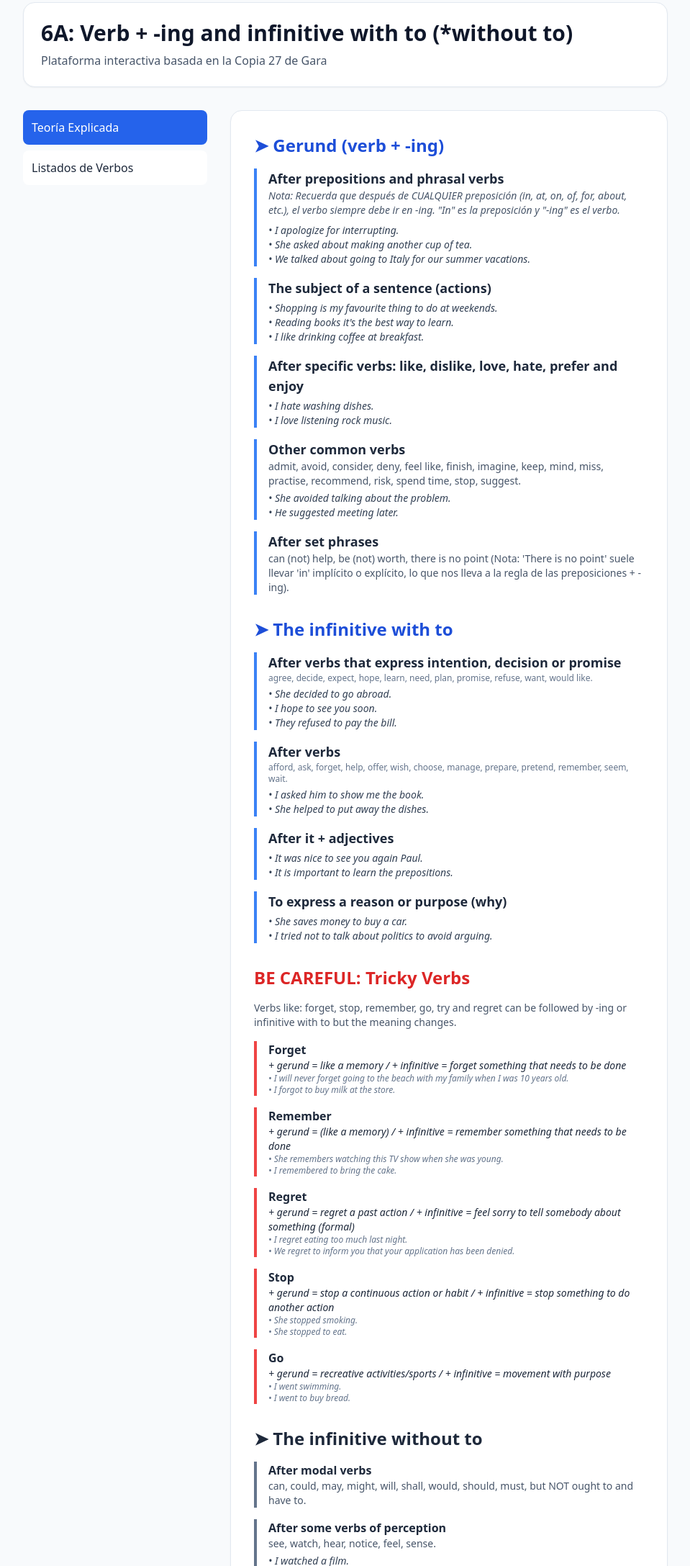
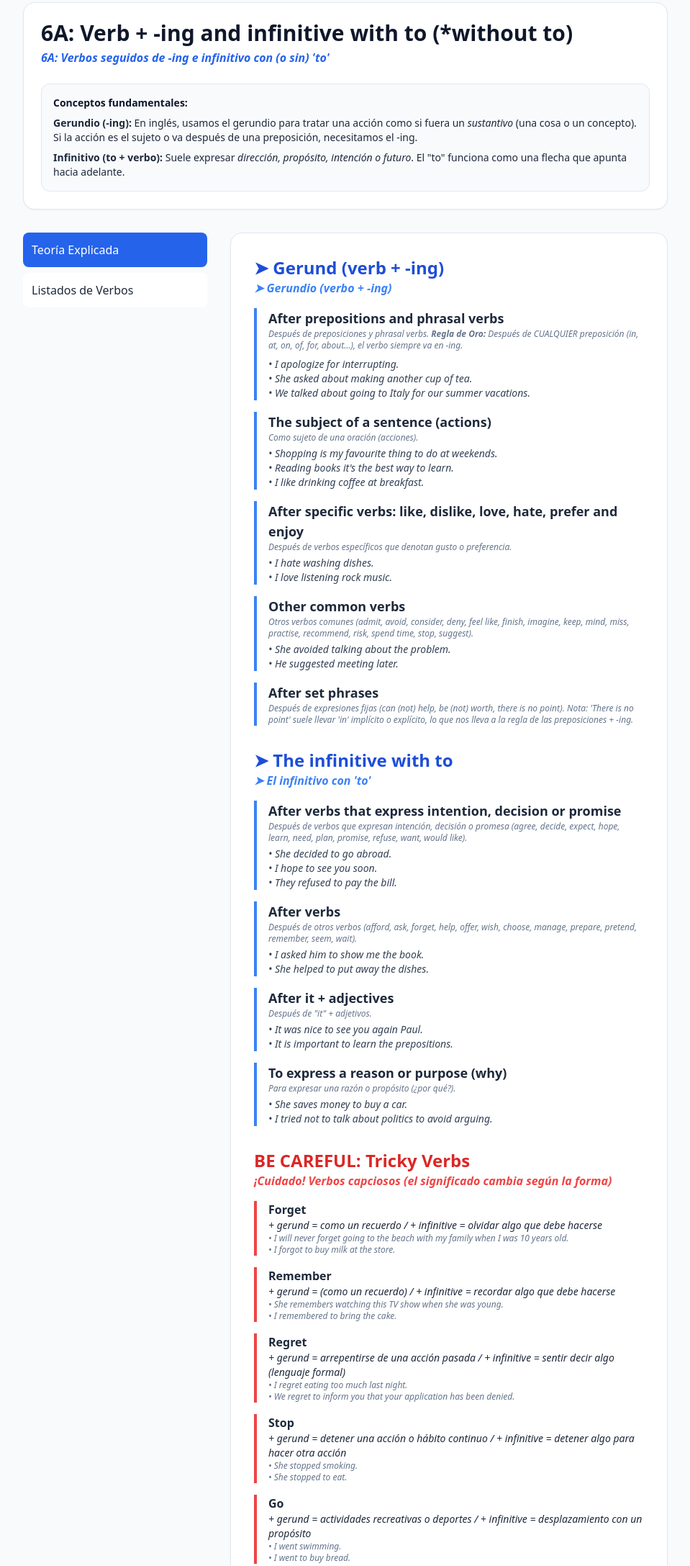
Before and after one commit to DavoLopez/Plataforma-gerundios-e-infinitivos-with-without-to, a plain HTML site: page index.html in a window 1280 px wide. Shown: the part 29-2204 px from the top of the page at 72% size, without its empty margins (160-1119 px from the left). Drawn offline with nearby package versions, Linux system fonts and the light colour scheme.

Commit message:
Add files via upload

```diff
--- a/index.html
+++ b/index.html
@@ -15,7 +15,13 @@
 
     <header class="max-w-4xl mx-auto mb-8 bg-white p-6 rounded-2xl shadow-sm border border-slate-200">
         <h1 class="text-3xl font-bold text-slate-900">6A: Verb + -ing and infinitive with to (*without to)</h1>
-        <p class="text-slate-600 mt-2">Plataforma interactiva basada en la Copia 27 de Gara</p>
+        <p class="text-blue-600 font-semibold italic mt-1">6A: Verbos seguidos de -ing e infinitivo con (o sin) 'to'</p>
+
+        <div class="mt-6 bg-slate-50 p-4 rounded-xl border border-slate-200 text-sm">
+            <h3 class="font-bold text-slate-900 mb-2">Conceptos fundamentales:</h3>
+            <p><strong>Gerundio (-ing):</strong> En inglés, usamos el gerundio para tratar una acción como si fuera un <em>sustantivo</em> (una cosa o un concepto). Si la acción es el sujeto o va después de una preposición, necesitamos el -ing.</p>
+            <p class="mt-2"><strong>Infinitivo (to + verbo):</strong> Suele expresar <em>dirección, propósito, intención o futuro</em>. El "to" funciona como una flecha que apunta hacia adelante.</p>
+        </div>
     </header>
 
     <div class="max-w-4xl mx-auto flex flex-col md:flex-row gap-8">
@@ -30,53 +36,59 @@
 
                 <!-- GERUND -->
                 <section>
-                    <h2 class="text-2xl font-bold text-blue-700 mb-4">➤ Gerund (verb + -ing)</h2>
+                    <h2 class="text-2xl font-bold text-blue-700">➤ Gerund (verb + -ing)</h2>
+                    <p class="text-blue-500 font-semibold mb-4 italic">➤ Gerundio (verbo + -ing)</p>
                     <div class="space-y-4">
                         <div class="border-l-4 border-blue-500 pl-4">
                             <h3 class="font-bold text-lg">After prepositions and phrasal verbs</h3>
-                            <p class="text-sm text-slate-600 italic">Nota: Recuerda que después de CUALQUIER preposición (in, at, on, of, for, about, etc.), el verbo siempre debe ir en -ing. "In" es la preposición y "-ing" es el verbo.</p>
+                            <p class="text-xs text-slate-500 italic">Después de preposiciones y phrasal verbs. <strong>Regla de Oro:</strong> Después de CUALQUIER preposición (in, at, on, of, for, about...), el verbo siempre va en -ing.</p>
                             <ul class="text-sm text-slate-700 mt-2 italic"><li>• I apologize for interrupting.</li><li>• She asked about making another cup of tea.</li><li>• We talked about going to Italy for our summer vacations.</li></ul>
                         </div>
                         <div class="border-l-4 border-blue-500 pl-4">
                             <h3 class="font-bold text-lg">The subject of a sentence (actions)</h3>
+                            <p class="text-xs text-slate-500 italic">Como sujeto de una oración (acciones).</p>
                             <ul class="text-sm text-slate-700 mt-1 italic"><li>• Shopping is my favourite thing to do at weekends.</li><li>• Reading books it's the best way to learn.</li><li>• I like drinking coffee at breakfast.</li></ul>
                         </div>
                         <div class="border-l-4 border-blue-500 pl-4">
                             <h3 class="font-bold text-lg">After specific verbs: like, dislike, love, hate, prefer and enjoy</h3>
+                            <p class="text-xs text-slate-500 italic">Después de verbos específicos que denotan gusto o preferencia.</p>
                             <ul class="text-sm text-slate-700 mt-1 italic"><li>• I hate washing dishes.</li><li>• I love listening rock music.</li></ul>
                         </div>
                         <div class="border-l-4 border-blue-500 pl-4">
                             <h3 class="font-bold text-lg">Other common verbs</h3>
-                            <p class="text-sm text-slate-600">admit, avoid, consider, deny, feel like, finish, imagine, keep, mind, miss, practise, recommend, risk, spend time, stop, suggest.</p>
+                            <p class="text-xs text-slate-500 italic">Otros verbos comunes (admit, avoid, consider, deny, feel like, finish, imagine, keep, mind, miss, practise, recommend, risk, spend time, stop, suggest).</p>
                             <ul class="text-sm text-slate-700 mt-1 italic"><li>• She avoided talking about the problem.</li><li>• He suggested meeting later.</li></ul>
                         </div>
                         <div class="border-l-4 border-blue-500 pl-4">
                             <h3 class="font-bold text-lg">After set phrases</h3>
-                            <p class="text-sm text-slate-600">can (not) help, be (not) worth, there is no point (Nota: 'There is no point' suele llevar 'in' implícito o explícito, lo que nos lleva a la regla de las preposiciones + -ing).</p>
+                            <p class="text-xs text-slate-500 italic">Después de expresiones fijas (can (not) help, be (not) worth, there is no point). <em>Nota: 'There is no point' suele llevar 'in' implícito o explícito, lo que nos lleva a la regla de las preposiciones + -ing.</em></p>
                         </div>
                     </div>
                 </section>
 
                 <!-- INFINITIVE WITH TO -->
                 <section>
-                    <h2 class="text-2xl font-bold text-blue-700 mb-4">➤ The infinitive with to</h2>
+                    <h2 class="text-2xl font-bold text-blue-700">➤ The infinitive with to</h2>
+                    <p class="text-blue-500 font-semibold mb-4 italic">➤ El infinitivo con 'to'</p>
                     <div class="space-y-4">
                         <div class="border-l-4 border-blue-500 pl-4">
                             <h3 class="font-bold text-lg">After verbs that express intention, decision or promise</h3>
-                            <p class="text-xs text-slate-500">agree, decide, expect, hope, learn, need, plan, promise, refuse, want, would like.</p>
+                            <p class="text-xs text-slate-500 italic">Después de verbos que expresan intención, decisión o promesa (agree, decide, expect, hope, learn, need, plan, promise, refuse, want, would like).</p>
                             <ul class="text-sm text-slate-700 mt-1 italic"><li>• She decided to go abroad.</li><li>• I hope to see you soon.</li><li>• They refused to pay the bill.</li></ul>
                         </div>
                         <div class="border-l-4 border-blue-500 pl-4">
                             <h3 class="font-bold text-lg">After verbs</h3>
-                            <p class="text-xs text-slate-500">afford, ask, forget, help, offer, wish, choose, manage, prepare, pretend, remember, seem, wait.</p>
+                            <p class="text-xs text-slate-500 italic">Después de otros verbos (afford, ask, forget, help, offer, wish, choose, manage, prepare, pretend, remember, seem, wait).</p>
                             <ul class="text-sm text-slate-700 mt-1 italic"><li>• I asked him to show me the book.</li><li>• She helped to put away the dishes.</li></ul>
                         </div>
                         <div class="border-l-4 border-blue-500 pl-4">
                             <h3 class="font-bold text-lg">After it + adjectives</h3>
+                            <p class="text-xs text-slate-500 italic">Después de "it" + adjetivos.</p>
                             <ul class="text-sm text-slate-700 mt-1 italic"><li>• It was nice to see you again Paul.</li><li>• It is important to learn the prepositions.</li></ul>
                         </div>
                         <div class="border-l-4 border-blue-500 pl-4">
                             <h3 class="font-bold text-lg">To express a reason or purpose (why)</h3>
+                            <p class="text-xs text-slate-500 italic">Para expresar una razón o propósito (¿por qué?).</p>
                             <ul class="text-sm text-slate-700 mt-1 italic"><li>• She saves money to buy a car.</li><li>• I tried not to talk about politics to avoid arguing.</li></ul>
                         </div>
                     </div>
@@ -84,20 +96,21 @@
 
                 <!-- TRICKY VERBS -->
                 <section>
-                    <h2 class="text-2xl font-bold text-red-600 mb-4">BE CAREFUL: Tricky Verbs</h2>
-                    <p class="text-sm text-slate-600 mb-4">Verbs like: forget, stop, remember, go, try and regret can be followed by -ing or infinitive with to but the meaning changes.</p>
+                    <h2 class="text-2xl font-bold text-red-600">BE CAREFUL: Tricky Verbs</h2>
+                    <p class="text-red-500 font-semibold mb-4 italic">¡Cuidado! Verbos capciosos (el significado cambia según la forma)</p>
                     <div class="space-y-4">
-                        <div class="border-l-4 border-red-500 pl-4"><h3 class="font-bold">Forget</h3><p class="text-sm italic">+ gerund = like a memory / + infinitive = forget something that needs to be done</p><ul class="text-xs text-slate-500 italic"><li>• I will never forget going to the beach with my family when I was 10 years old.</li><li>• I forgot to buy milk at the store.</li></ul></div>
-                        <div class="border-l-4 border-red-500 pl-4"><h3 class="font-bold">Remember</h3><p class="text-sm italic">+ gerund = (like a memory) / + infinitive = remember something that needs to be done</p><ul class="text-xs text-slate-500 italic"><li>• She remembers watching this TV show when she was young.</li><li>• I remembered to bring the cake.</li></ul></div>
-                        <div class="border-l-4 border-red-500 pl-4"><h3 class="font-bold">Regret</h3><p class="text-sm italic">+ gerund = regret a past action / + infinitive = feel sorry to tell somebody about something (formal)</p><ul class="text-xs text-slate-500 italic"><li>• I regret eating too much last night.</li><li>• We regret to inform you that your application has been denied.</li></ul></div>
-                        <div class="border-l-4 border-red-500 pl-4"><h3 class="font-bold">Stop</h3><p class="text-sm italic">+ gerund = stop a continuous action or habit / + infinitive = stop something to do another action</p><ul class="text-xs text-slate-500 italic"><li>• She stopped smoking.</li><li>• She stopped to eat.</li></ul></div>
-                        <div class="border-l-4 border-red-500 pl-4"><h3 class="font-bold">Go</h3><p class="text-sm italic">+ gerund = recreative activities/sports / + infinitive = movement with purpose</p><ul class="text-xs text-slate-500 italic"><li>• I went swimming.</li><li>• I went to buy bread.</li></ul></div>
+                        <div class="border-l-4 border-red-500 pl-4"><h3 class="font-bold">Forget</h3><p class="text-sm italic">+ gerund = como un recuerdo / + infinitive = olvidar algo que debe hacerse</p><ul class="text-xs text-slate-500 italic"><li>• I will never forget going to the beach with my family when I was 10 years old.</li><li>• I forgot to buy milk at the store.</li></ul></div>
+                        <div class="border-l-4 border-red-500 pl-4"><h3 class="font-bold">Remember</h3><p class="text-sm italic">+ gerund = (como un recuerdo) / + infinitive = recordar algo que debe hacerse</p><ul class="text-xs text-slate-500 italic"><li>• She remembers watching this TV show when she was young.</li><li>• I remembered to bring the cake.</li></ul></div>
+                        <div class="border-l-4 border-red-500 pl-4"><h3 class="font-bold">Regret</h3><p class="text-sm italic">+ gerund = arrepentirse de una acción pasada / + infinitive = sentir decir algo (lenguaje formal)</p><ul class="text-xs text-slate-500 italic"><li>• I regret eating too much last night.</li><li>• We regret to inform you that your application has been denied.</li></ul></div>
+                        <div class="border-l-4 border-red-500 pl-4"><h3 class="font-bold">Stop</h3><p class="text-sm italic">+ gerund = detener una acción o hábito continuo / + infinitive = detener algo para hacer otra acción</p><ul class="text-xs text-slate-500 italic"><li>• She stopped smoking.</li><li>• She stopped to eat.</li></ul></div>
+                        <div class="border-l-4 border-red-500 pl-4"><h3 class="font-bold">Go</h3><p class="text-sm italic">+ gerund = actividades recreativas o deportes / + infinitive = desplazamiento con un propósito</p><ul class="text-xs text-slate-500 italic"><li>• I went swimming.</li><li>• I went to buy bread.</li></ul></div>
                     </div>
                 </section>
 
                 <!-- INFINITIVE WITHOUT TO -->
                 <section>
-                    <h2 class="text-2xl font-bold text-slate-800 mb-4">➤ The infinitive without to</h2>
+                    <h2 class="text-2xl font-bold text-slate-800">➤ The infinitive without to</h2>
+                    <p class="text-slate-600 font-semibold mb-4 italic">➤ El infinitivo sin 'to'</p>
                     <div class="space-y-4">
                         <div class="border-l-4 border-slate-500 pl-4">
                             <h3 class="font-bold">After modal verbs</h3>
@@ -124,12 +137,23 @@
             <!-- LISTADOS -->
             <div id="lists" class="tab-content space-y-6">
                 <h2 class="text-xl font-bold mb-4">Listados de Verbos</h2>
+
                 <div class="grid md:grid-cols-2 gap-6">
-                    <div class="bg-slate-50 p-4 rounded-xl border"><h3 class="font-bold text-blue-800 mb-2">Verbos + Gerund (-ing)</h3><div id="list-gerund" class="flex flex-wrap gap-1 text-xs"></div></div>
-                    <div class="bg-slate-50 p-4 rounded-xl border"><h3 class="font-bold text-blue-800 mb-2">Verbos + Infinitive (to)</h3><div id="list-infinitive" class="flex flex-wrap gap-1 text-xs"></div></div>
+                    <div class="bg-slate-50 p-4 rounded-xl border">
+                        <h3 class="font-bold text-blue-800 mb-2">Common verbs followed by gerund (verb + ing)</h3>
+                        <p class="text-blue-600 text-xs font-semibold mb-2 italic">Verbos comunes seguidos de gerundio (-ing)</p>
+                        <div id="list-gerund" class="flex flex-wrap gap-1 text-xs"></div>
+                    </div>
+                    <div class="bg-slate-50 p-4 rounded-xl border">
+                        <h3 class="font-bold text-blue-800 mb-2">Common verbs followed by infinitive (with "to")</h3>
+                        <p class="text-blue-600 text-xs font-semibold mb-2 italic">Verbos comunes seguidos de infinitivo (con 'to')</p>
+                        <div id="list-infinitive" class="flex flex-wrap gap-1 text-xs"></div>
+                    </div>
                 </div>
+
                 <div class="bg-blue-50 p-4 rounded-xl border border-blue-200">
-                    <h3 class="font-bold text-blue-800 mb-2">Verbos que admiten AMBOS</h3>
+                    <h3 class="font-bold text-blue-800 mb-2">Common verbs followed by both gerund and infinitive</h3>
+                    <p class="text-blue-600 text-xs font-semibold mb-2 italic">Verbos comunes seguidos de ambos (gerundio e infinitivo)</p>
                     <div id="list-both" class="flex flex-wrap gap-2 text-xs"></div>
                 </div>
             </div>
```
